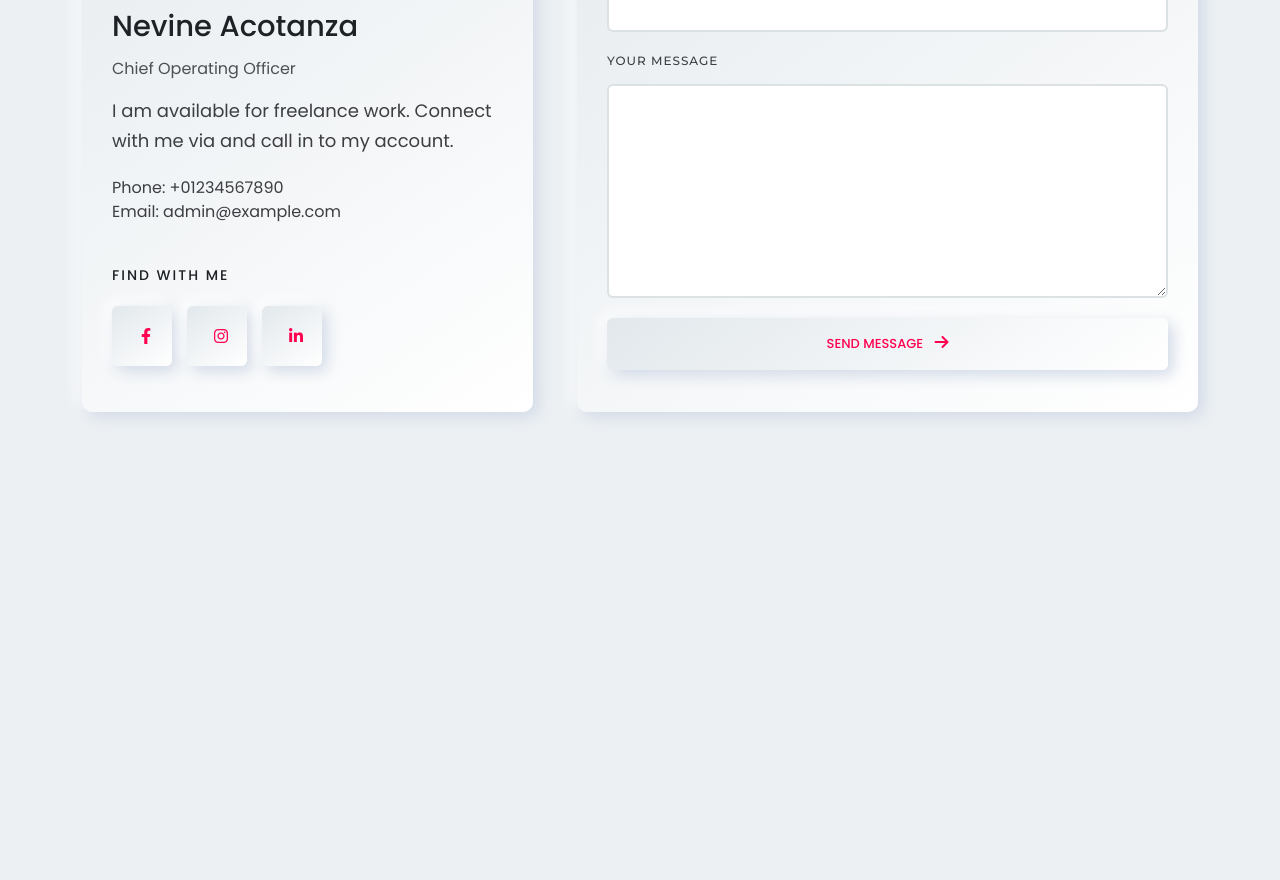
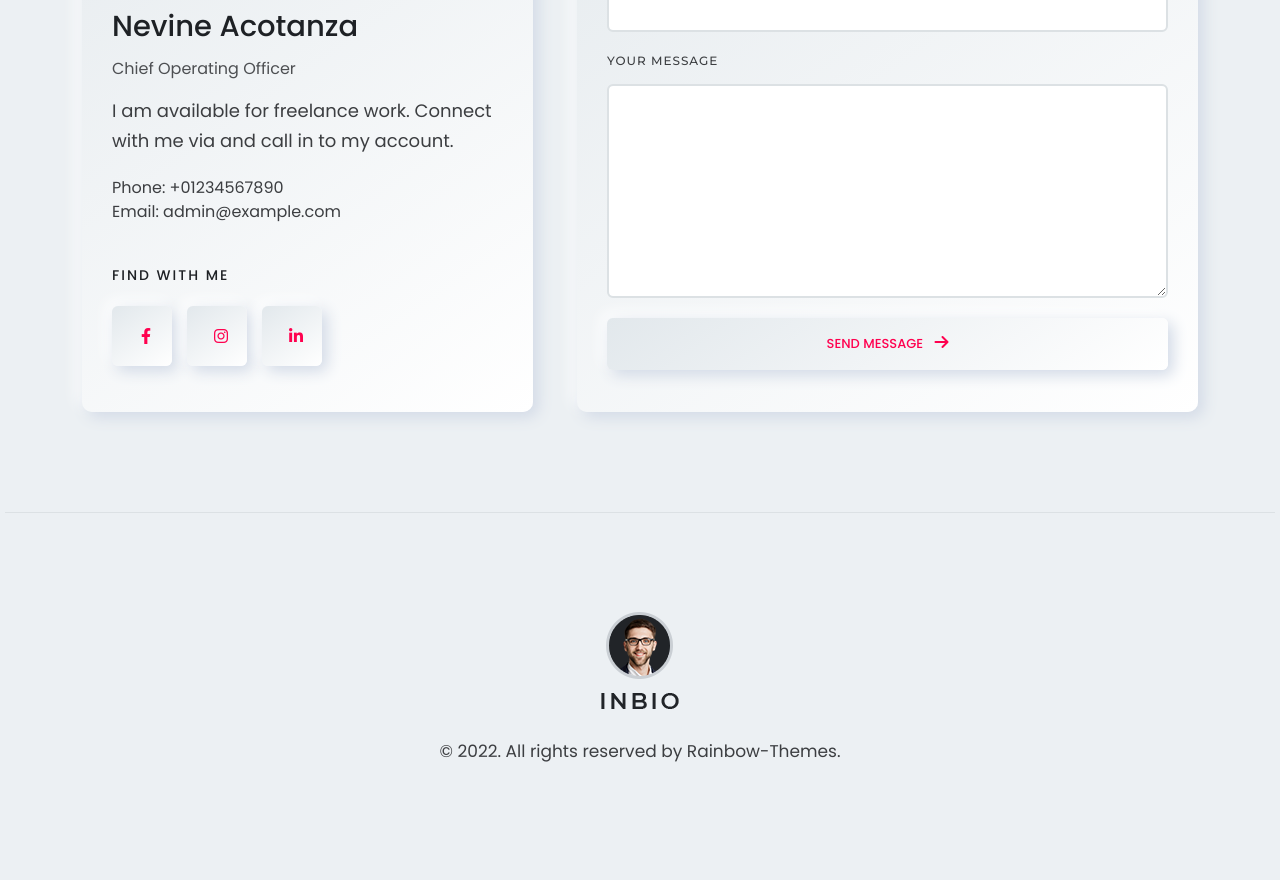
Before and after one commit to aminulmhub/inbio, a plain HTML site: page index.html in a window 1280 px wide. Shown: the part 7164-8044 px from the top of the page. Before the commit the page ends 7676 px from the top, so only its background shows below. Drawn offline with nearby package versions, Linux system fonts and the light colour scheme.

Commit message:
footer done

```diff
--- a/assets/scss/layout/_footer.scss
+++ b/assets/scss/layout/_footer.scss
@@ -0,0 +1,29 @@
+.footer{
+    .footer-area{
+        text-align: center;
+
+        .logo{
+            a{
+                img{
+
+                }
+            }
+        }
+
+        .description{
+            font-size: 17px;
+            color: $color_text;
+            font-family: $font_poppins;
+            margin-top: 30px;
+
+            a{
+                color: $color_text;
+                transition: $transition;
+
+                &:hover{
+                    color: $color_primary;
+                }
+            }
+        }
+    }
+}
--- a/index.html
+++ b/index.html
@@ -1581,6 +1581,26 @@
             <!-- Start Contact Section -->
 
 
+            <!-- Start Footer Section -->
+            <footer class="footer section-gap">
+                <div class="container">
+                    <div class="row">
+                        <div class="col-lg-12">
+                            <div class="footer-area">
+                                <div class="logo">
+                                    <a href="index.html">
+                                        <img src="assets/images/logo/logo-vertical-dark.png" alt="logo">
+                                    </a>
+                                </div>
+                                <p class="description">© 2022. All rights reserved by <a target="_blank" href="#">Rainbow-Themes.</a></p>
+                            </div>
+                        </div>
+                    </div>
+                </div>
+            </footer>
+            <!-- Start Footer Section -->
+
+
 
         </main>
         <!-- End Main Content -->
```
Also changed, not shown: assets/css/style.css, assets/images/logo/logo-vertical-dark.png (added), 1 other file.
